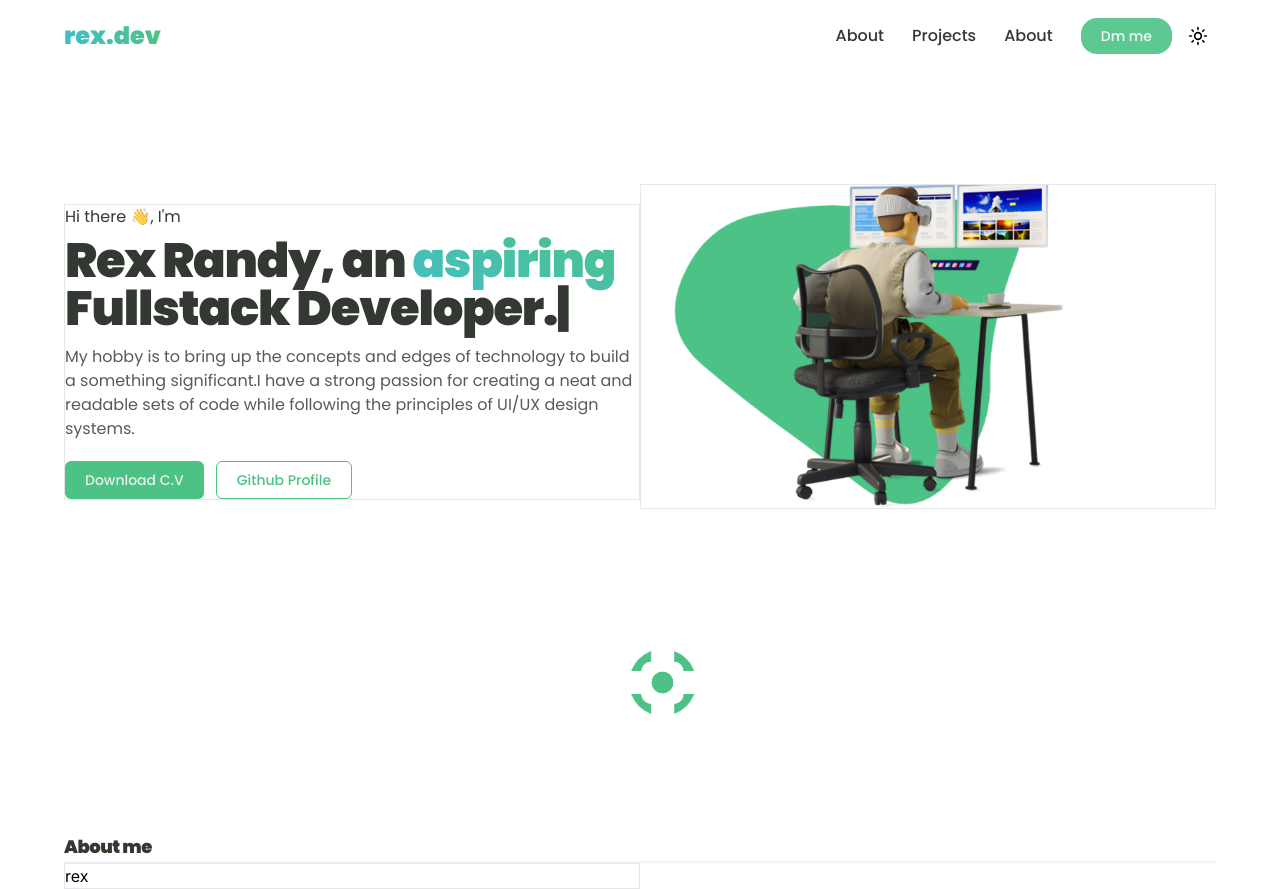
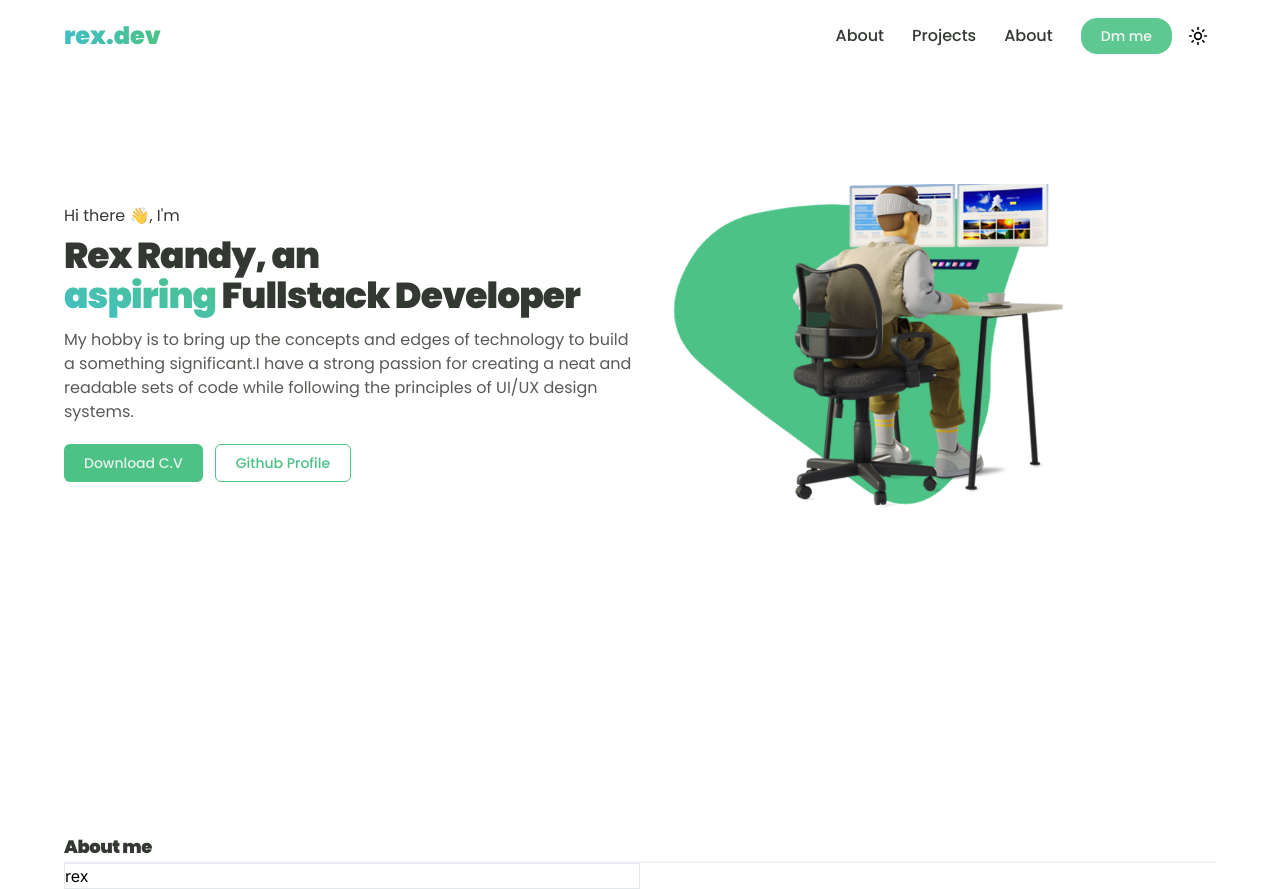
Before and after one commit to Rr-sobusy/rex.dev, a Next.js app: page / in a window 1280 px wide. Built offline with nearby package versions, Linux system fonts and the light colour scheme.

Commit message:
cd hero section

```diff
--- a/src/components/layout/hero.tsx
+++ b/src/components/layout/hero.tsx
@@ -12,32 +12,22 @@ type HeroProps = {};
 const Hero = ({ ...props }: HeroProps) => {
   return (
     <section {...props}>
-        <FlexBox className="md:mt-14 mt-10 flex flex-col lg:flex-row min-h-[90vh] lg:min-h-[calc(100vh-55px)] pt-14 md:pt-[8rem] w-full relative">
-          <FlexBox className="flex-1 sm:mt-5 gap-2 border" flexDirection="col">
+      <FlexBox className="md:mt-14 mt-10 flex flex-col lg:flex-row gap-8 lg:gap-0 lg:min-h-[calc(100vh-55px)] pt-14 md:pt-[8rem] w-full relative">
+        <FlexBox className="flex-1 sm:mt-5 gap-2" flexDirection="col">
           <h5 className="font-poppins text-base text-foreground/85">
             Hi there &#128075;, I'm
           </h5>
-            <h1 className="text-4xl md:text-5xl font-extrabold font-poppins tracking-tight text-foreground/85">
+          <h1 className="text-2xl sm:text-3xl md:text-4xl font-extrabold font-poppins tracking-tight text-foreground/85">
             Rex Randy, an{" "}
             <span className="bg-clip-text text-transparent bg-gradient-to-tr from-primaryAccent to-primary">
-                aspiring{" "}
+              aspiring&nbsp;
             </span>
-              <TypeAnimation
-                sequence={[
-                  "Fullstack Developer.",
-                  5000,
-                  "Tech Enthusiast.",
-                  5000,
-                ]}
-                wrapper="span"
-                speed={50}
-                repeat={Infinity}
-              />
+            Fullstack Developer
           </h1>
           <h5 className="font-poppins text-foreground/70 mt-1">
             My hobby is to bring up the concepts and edges of technology to
-              build a something significant.I have a strong passion for creating
-              a neat and readable sets of code while following the principles of
+            build a something significant.I have a strong passion for creating a
+            neat and readable sets of code while following the principles of
             UI/UX design systems.
           </h5>
           <FlexBox className="mt-3 gap-3">
@@ -45,7 +35,7 @@ const Hero = ({ ...props }: HeroProps) => {
             <Button variant="outlined">Github Profile</Button>
           </FlexBox>
         </FlexBox>
-          <FlexBox className="flex-1 border">
+        <FlexBox className="flex-1">
           <Image
             width={800}
             height={700}
@@ -53,7 +43,6 @@ const Hero = ({ ...props }: HeroProps) => {
             src="/Untitled_1.png"
           />
         </FlexBox>
-          <div className="absolute bottom-24 left-1/2 loader"></div>
       </FlexBox>
     </section>
   );
```
Lines whose indentation alone changed are shown as unchanged.
